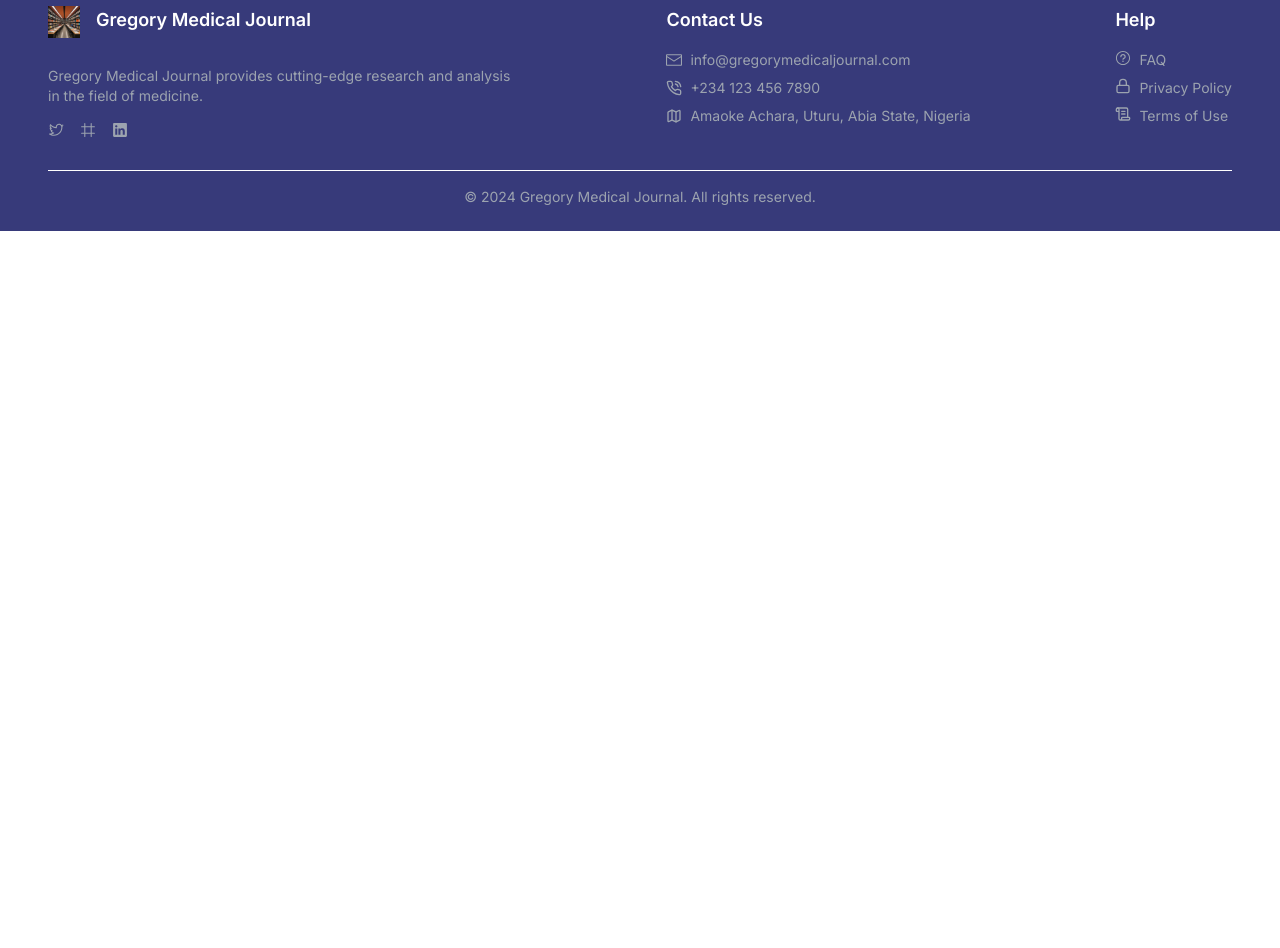
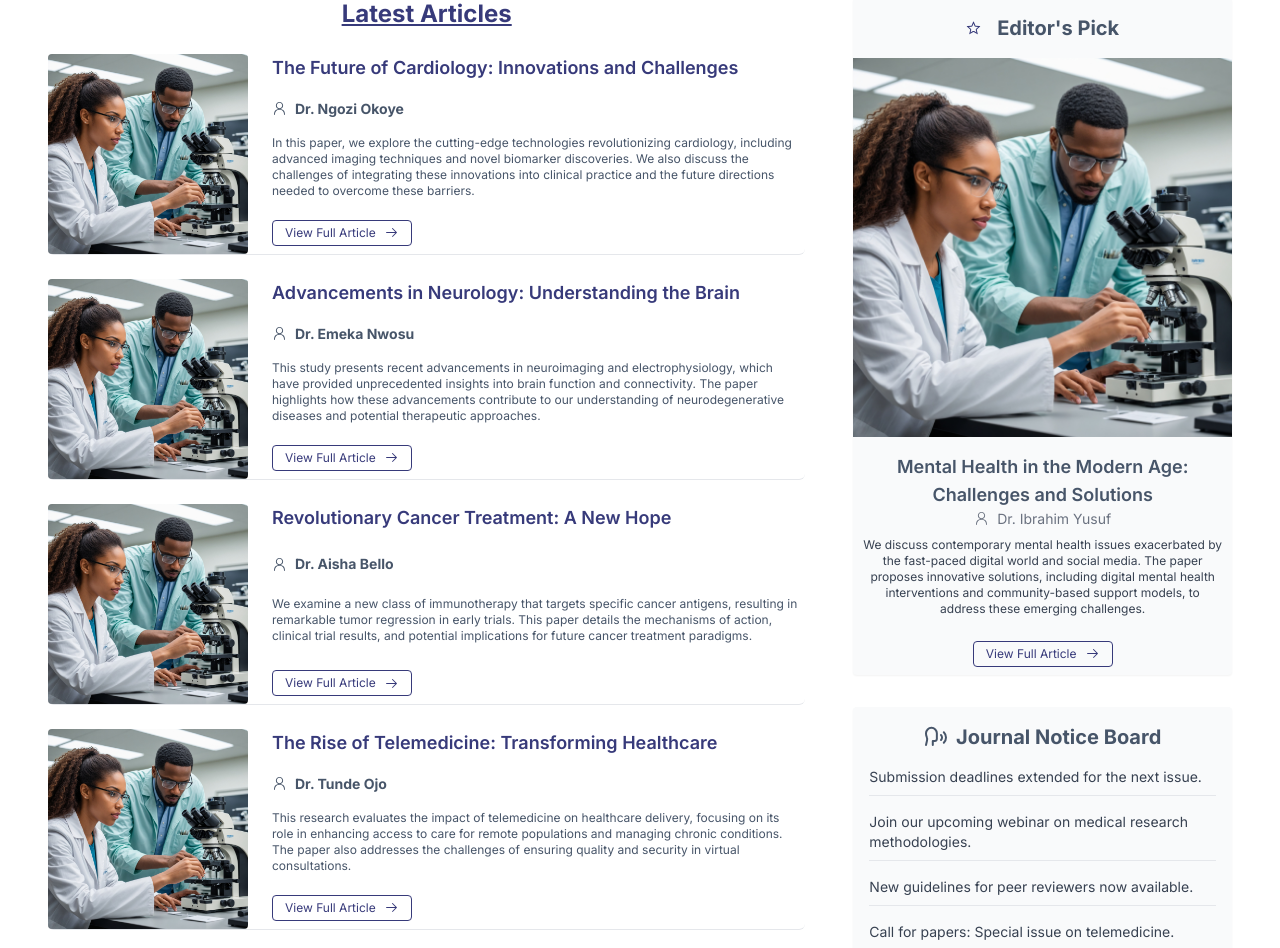
Before and after one commit to oladetoungee/gregory-medical-journal, a Next.js app: page / in a window 1280 px wide. Shown: the part 900-1848 px from the top of the page. Before the commit the page ends 1131 px from the top, so only its background shows below. Built offline with nearby package versions, Linux system fonts and the light colour scheme.

Commit message:
home research section

```diff
--- a/src/app/home/index.tsx
+++ b/src/app/home/index.tsx
@@ -6,6 +6,7 @@ import  Header  from "@/components/Header";
 import  Intro  from "@/components/Intro";
 import Footer from "@/components/Footer";
 import Search from "@/components/Search";
+import HomeJournal from "@/components/HomeJournal";
 
 const inter = Inter({ subsets: ["latin"] });
 
@@ -15,6 +16,7 @@ export const LandingPage: FC = () => {
          <Header />
          <Intro/>
          <Search/>
+         <HomeJournal/>
 <Footer/>
     </>
   );
--- a/src/components/EditorPick.tsx
+++ b/src/components/EditorPick.tsx
@@ -1,35 +1,43 @@
 import React from 'react';
 import Image from 'next/image';
 import Link from 'next/link';
-import images from '@/constants/images';
+import { latestArticles } from '@/constants/articles';
+import { PersonIcon, ArrowRightIcon, StarIcon } from '@radix-ui/react-icons';
+
+// Select a random article for the editor's pick
+const randomPick = latestArticles[Math.floor(Math.random() * latestArticles.length)];
 
 const EditorPick: React.FC = () => {
-    const editorPick = {
-        title: "Editor's Pick: Revolutionary Cancer Treatment",
-        author: 'Dr. Emily White',
-        excerpt: 'A groundbreaking approach to cancer treatment is making waves in the medical community.',
-        image: images.researchers,
-        link: '/articles/editors-pick-cancer-treatment',
-    };
-
     return (
-        <div className="border p-4 rounded shadow-sm bg-gray-50">
-            <h2 className="text-xl font-bold mb-4">Editor's Pick</h2>
-            <div className="flex gap-4">
+        <div className="border-1 rounded shadow-sm bg-gray-50">
+            <h2 className="text-xl font-bold my-4 text-center flex items-center justify-center">
+                <StarIcon className="mr-4  text-primary" />
+                Editor's Pick
+            </h2>
+            <div className="flex flex-col">
                 <Image
-                    src={editorPick.image}
-                    alt={editorPick.title}
-                    width={96} // Set your desired width
-                    height={96} // Set your desired height
-                    className="rounded"
+                    src={randomPick.image}
+                    alt={randomPick.title}
+                    height={150}
+                    className="w-full object-cover "
                 />
-                <div>
-                    <h3 className="text-lg font-semibold">{editorPick.title}</h3>
-                    <p className="text-sm text-gray-500 mb-2">By {editorPick.author}</p>
-                    <p className="text-sm text-gray-700">{editorPick.excerpt}</p>
-                    <Link href={editorPick.link} passHref>
-                        <a className="text-primary hover:underline mt-2 inline-block">View Full Article</a>
-                    </Link>
+                <div className="mt-4 px-2">
+                    <h3 className="text-lg font-semibold text-center">
+                        <Link href={randomPick.link} passHref>
+                            {randomPick.title}
+                        </Link>
+                    </h3>
+                    <p className="text-sm text-gray-500 mb-2 flex justify-center items-center">
+                        <PersonIcon className="mr-2" /> {randomPick.author}
+                    </p>
+                    <p className="text-xs text-gray-700 mb-4 text-center">{randomPick.excerpt}</p>
+                    <div className="flex justify-center">
+                    <Link href={randomPick.link} passHref>
+                                <button className="my-2 inline-flex items-center bg-gray-500  text-xs py-1 px-3 rounded border hover:opacity-70 hover:text-white hover:bg-primary bg-transparent text-primary border-primary transition-colors">
+                                    View Full Article <ArrowRightIcon className="ml-2"  />
+                                </button>
+                            </Link>
+                    </div>
                 </div>
             </div>
         </div>
--- a/src/components/HomeJournal.tsx
+++ b/src/components/HomeJournal.tsx
@@ -6,15 +6,15 @@ import EditorialBoard from './EditorialBoard';
 
 const HomeJournal: React.FC = () => {
     return (
-        <section className="flex flex-col md:flex-row gap-8 px-4 py-12 bg-white">
-            {/* <div className="w-full md:w-2/3">
+        <section className="flex flex-col md:flex-row gap-12 px-12 py-4 bg-white">
+           <div className="w-full md:w-2/3">
                 <LatestArticles />
             </div>
             <div className="w-full md:w-1/3 flex flex-col space-y-8">
                 <EditorPick />
                 <NoticeBoard />
                 <EditorialBoard />
-            </div> */}
+            </div>
         </section>
     );
 };
--- a/src/components/LatestArticles.tsx
+++ b/src/components/LatestArticles.tsx
@@ -2,30 +2,48 @@ import React from 'react';
 import Image from 'next/image';
 import Link from 'next/link';
 import { latestArticles } from '@/constants/articles';
+import { motion } from 'framer-motion';
+import { PersonIcon, ArrowRightIcon } from '@radix-ui/react-icons';
 
 const LatestArticles: React.FC = () => {
     return (
         <div>
-            <h2 className="text-xl font-bold mb-6">Latest Articles</h2>
+            <h2 className="text-2xl font-bold mb-6 underline text-primary text-center">Latest Articles</h2>
             <div className="space-y-6">
                 {latestArticles.map(article => (
-                    <div key={article.id} className="flex gap-4 border-b pb-4">
+                    <motion.div
+                        key={article.id}
+                        className="flex gap-4 border-b  hover:bg-gray-50 rounded-md cursor-pointer "
+                        whileHover={{
+                            scale: 1.05,
+                            boxShadow: "0 4px 12px rgba(0, 0, 0, 0.2)",
+                            transition: { duration: 0.4 }
+                        }}
+                    >
                         <Image
                             src={article.image}
                             alt={article.title}
-                            width={96} // Use appropriate dimensions for your image
-                            height={96} // Use appropriate dimensions for your image
+                            width={200}
+                            height={150}
                             className="object-cover rounded"
                         />
-                        <div>
-                            <h3 className="text-lg font-semibold">{article.title}</h3>
-                            <p className="text-sm text-gray-500 mb-2">By {article.author}</p>
-                            <p className="text-sm text-gray-700">{article.excerpt}</p>
+                        <div className="flex flex-col justify-between px-2">
                             <Link href={article.link} passHref>
-                                <a className="text-primary hover:underline mt-2 inline-block">View Full Article</a>
+                                <h3 className="text-lg font-semibold text-primary hover:underline cursor-pointer">
+                                    {article.title}
+                                </h3>
+                            </Link>
+                            <p className="text-sm font-bold  my-1 flex items-center">
+                                <PersonIcon className="mr-2" /> {article.author}
+                            </p>
+                            <p className="text-xs ">{article.excerpt}</p>
+                            <Link href={article.link} passHref>
+                                <button className="my-2 inline-flex items-center bg-gray-500  text-xs py-1 px-3 rounded border hover:opacity-70 hover:text-white hover:bg-primary bg-transparent text-primary border-primary transition-colors">
+                                    View Full Article <ArrowRightIcon className="ml-2"  />
+                                </button>
                             </Link>
                         </div>
-                    </div>
+                    </motion.div>
                 ))}
             </div>
         </div>
--- a/src/components/NoticeBoard.tsx
+++ b/src/components/NoticeBoard.tsx
@@ -1,13 +1,19 @@
 import React from 'react';
 import { journalNotices } from '@/constants/notices';
+import {
+ Speech
+} from 'lucide-react';
 
 const NoticeBoard: React.FC = () => {
     return (
-        <div className="border p-4 rounded shadow-sm bg-gray-50">
-            <h2 className="text-xl font-bold mb-4">Journal Notice Board</h2>
-            <ul className="space-y-2">
+        <div className="border-1 px-4 pt-4 rounded shadow-sm bg-gray-50">
+            <h2 className="text-xl text-center mb-4 font-bold flex items-center justify-center gap-2">
+                <Speech className="w-6 h-6" />
+                Journal Notice Board
+            </h2>
+            <ul className="space-y-4">
                 {journalNotices.map(notice => (
-                    <li key={notice.id} className="text-sm text-gray-700">
+                    <li key={notice.id} className="text-sm text-gray-700 border-b pb-2">
                         {notice.text}
                     </li>
                 ))}
--- a/src/components/Search.tsx
+++ b/src/components/Search.tsx
@@ -1,4 +1,5 @@
 import React from 'react';
+import Link from 'next/link';
 import { MagnifyingGlassIcon } from '@radix-ui/react-icons';
 
 const Search: React.FC = () => {
@@ -17,12 +18,12 @@ const Search: React.FC = () => {
                     <MagnifyingGlassIcon className="w-6 h-6 text-primary" />
                 </div>
             </div>
-            <a
+            <Link
                 href="/all-publications"
                 className="text-primary text-xs hover:underline"
             >
                 View All Publications
-            </a>
+            </Link>
         </section>
     );
 };
--- a/src/constants/articles.ts
+++ b/src/constants/articles.ts
@@ -1,52 +1,51 @@
 import images from './images';
-
 
 export const latestArticles = [
     {
         id: 1,
         title: 'The Future of Cardiology: Innovations and Challenges',
-        author: 'Dr. Jane Doe',
-        excerpt: 'Explore the latest innovations in cardiology and the challenges that lie ahead.',
+        author: 'Dr. Ngozi Okoye',
+        excerpt: 'In this paper, we explore the cutting-edge technologies revolutionizing cardiology, including advanced imaging techniques and novel biomarker discoveries. We also discuss the challenges of integrating these innovations into clinical practice and the future directions needed to overcome these barriers.',
         image: images.researchers,
         link: '/articles/future-of-cardiology'
     },
     {
         id: 2,
         title: 'Advancements in Neurology: Understanding the Brain',
-        author: 'Dr. John Smith',
-        excerpt: 'Discover the breakthroughs in neurology that are shaping our understanding of the brain.',
+        author: 'Dr. Emeka Nwosu',
+        excerpt: 'This study presents recent advancements in neuroimaging and electrophysiology, which have provided unprecedented insights into brain function and connectivity. The paper highlights how these advancements contribute to our understanding of neurodegenerative diseases and potential therapeutic approaches.',
         image: images.researchers,
         link: '/articles/advancements-in-neurology'
     },
     {
         id: 3,
         title: 'Revolutionary Cancer Treatment: A New Hope',
-        author: 'Dr. Emily White',
-        excerpt: 'A groundbreaking approach to cancer treatment is making waves in the medical community.',
+        author: 'Dr. Aisha Bello',
+        excerpt: 'We examine a new class of immunotherapy that targets specific cancer antigens, resulting in remarkable tumor regression in early trials. This paper details the mechanisms of action, clinical trial results, and potential implications for future cancer treatment paradigms.',
         image: images.researchers,
         link: '/articles/cancer-treatment'
     },
     {
         id: 4,
         title: 'The Rise of Telemedicine: Transforming Healthcare',
-        author: 'Dr. Michael Lee',
-        excerpt: 'Telemedicine is transforming healthcare delivery by making medical services more accessible.',
+        author: 'Dr. Tunde Ojo',
+        excerpt: 'This research evaluates the impact of telemedicine on healthcare delivery, focusing on its role in enhancing access to care for remote populations and managing chronic conditions. The paper also addresses the challenges of ensuring quality and security in virtual consultations.',
         image: images.researchers,
         link: '/articles/rise-of-telemedicine'
     },
-    {
-        id: 5,
-        title: 'Genomics and Personalized Medicine: The Next Frontier',
-        author: 'Dr. Sarah Brown',
-        excerpt: 'Explore how genomics is paving the way for personalized medicine and targeted therapies.',
-        image: images.researchers,
-        link: '/articles/genomics-personalized-medicine'
-    },
+    // {
+    //     id: 5,
+    //     title: 'Genomics and Personalized Medicine: The Next Frontier',
+    //     author: 'Dr. Chiamaka Uche',
+    //     excerpt: 'The paper explores how advancements in genomic sequencing technologies are leading to the development of personalized medicine strategies. By analyzing patient-specific genetic information, we can tailor treatment plans and predict disease risk with greater accuracy.',
+    //     image: images.researchers,
+    //     link: '/articles/genomics-personalized-medicine'
+    // },
     {
         id: 6,
         title: 'Mental Health in the Modern Age: Challenges and Solutions',
-        author: 'Dr. David Green',
-        excerpt: 'Addressing mental health challenges with innovative solutions in the modern age.',
+        author: 'Dr. Ibrahim Yusuf',
+        excerpt: 'We discuss contemporary mental health issues exacerbated by the fast-paced digital world and social media. The paper proposes innovative solutions, including digital mental health interventions and community-based support models, to address these emerging challenges.',
         image: images.researchers,
         link: '/articles/mental-health-challenges'
     }
```
Also changed, not shown: src/components/EditorialBoard.tsx (+10 -6 lines).
